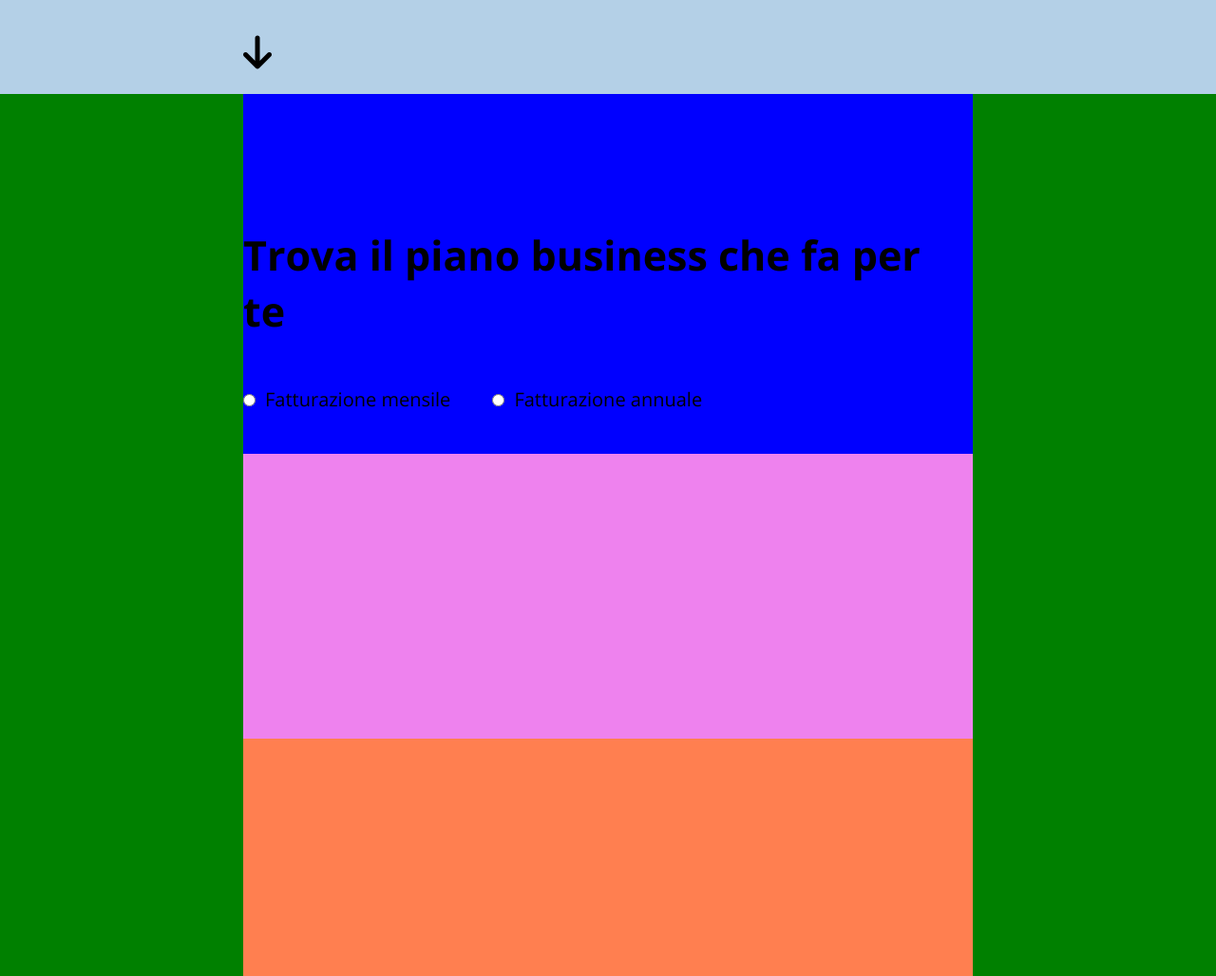
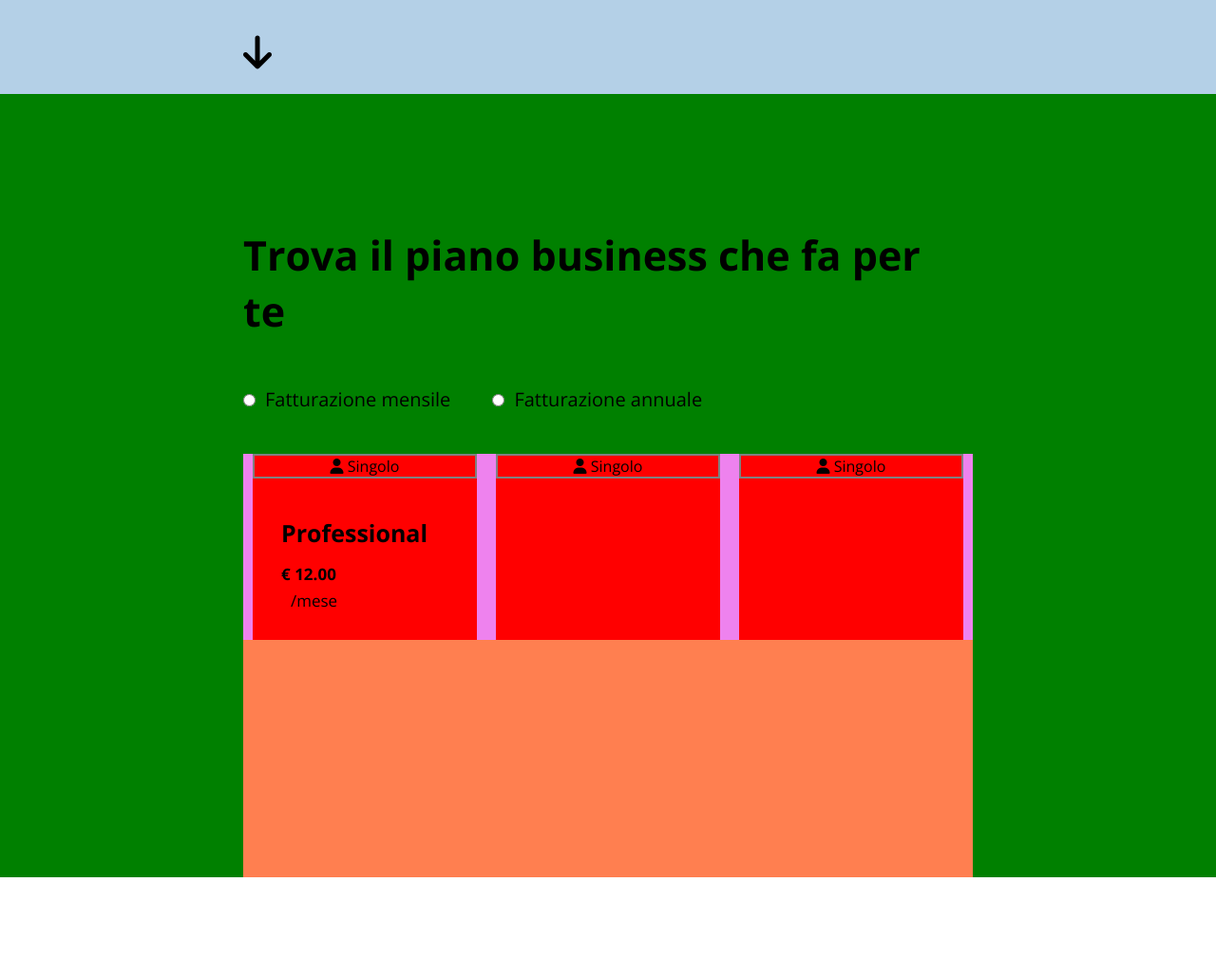
Before and after one commit to quintusdev/htmlcss-dropbox, a plain HTML site: page index.html in a window 1280 px wide. Shown: the part 1029-2057 px from the top of the page at 95% size. After the commit the page ends 1953 px from the top, so only its background shows below. Drawn offline with nearby package versions, Linux system fonts and the light colour scheme.

Commit message:
[FEATURES] [STYLE] Inserimento liste nel piano business

```diff
--- a/css/style.css
+++ b/css/style.css
@@ -160,7 +160,6 @@ body {
                 .contplan {
                     width: 60%;
                     margin: 0 auto;
-                    background-color: yellow;
                 }
             /* FINE STYLE CONTENITORI */
 
@@ -169,11 +168,11 @@ body {
                 .rowbusiness1 {
                     width: 100%;
                     margin: 0 auto;
-                    background-color: blue;
                 }
                 .rowbusiness2 {
+                    display: flex;
                     width: 100%;
-                    height: 300px;
+                    margin: 0 auto;
                     background-color: violet;
                 }
 
@@ -190,6 +189,11 @@ body {
                     width: calc(100% / 3 - 20px);
                     margin: 0 10px;
                     background-color: red;
+                }
+
+                .col33content .business-plan {
+                    text-align: center;
+                    border: 2px solid grey;
                 }
 
             /* FINE STYLE COLONNE */
@@ -215,7 +219,41 @@ body {
             }
             /* FINE STYLE INTESTAZIONE 1 */
 
+            /* STYLE SPECIFY */
+                /* STYLE INTESTAZIONE */
+                h3{
+                    font-size: 25px;
+                    margin: 40px 0 0 30px;
+                }
 
+                .price, .period {
+                    font-size: 17px;
+                }
+
+                .price {
+                    margin: 15px 0 0px 30px;
+                }
+
+                .period {
+                    margin: 5px 0 30px 40px;
+                }
+                /* FINE STYLE INTESTAZIONE */
+
+
+                /* UTILITIES LISTE */
+                .specify ul {
+                    list-style-type: none;
+                }
+
+                .specify li {
+                    text-decoration: none;
+                }
+                /* FINE UTILITIES LISTE */
+
+                /* STYLE LISTE */
+                /* FINE STYLE LISTE */
+
+            /* FINE STYLE SPECIFY */
 
 
         /* FINE STYLE PIANO BUSINESS */
--- a/index.html
+++ b/index.html
@@ -80,25 +80,62 @@
         <!-- INIZIO SEZIONE PIANO BUSINESS -->
         <div class="contpianobusiness">
             <div class="contplan">
+                <!-- INTESTAZIONE BUSINESS -->
                 <div class="rowbusiness1">
                     <h2>Trova il piano business che fa per te</h2>
                     <input class="radius" type="radio" name="mese" id="mese"><span>Fatturazione mensile</span>
                     <input class="radius" type="radio" name="anno" id="anno"><span>Fatturazione annuale</span>
-                    <div class="rowbusiness2">
-                        <div class="col33">
-
-                        </div>
-
-                        <div class="col33">
-
-                        </div>
-
-                        <div class="col33">
-
+                </div>
+                <!-- FINE INTESTAZIONE BUSINESS -->
+                <!-- INIZIO COLONNE PIANI -->
+                <div class="rowbusiness2">
+                    <!-- PIANO SINGOLO -->
+                    <div class="col33">
+                        <div class="col33content">
+                            <div class="business-plan">
+                                <i class="fa-solid fa-user"></i> Singolo
+                            </div>
+                            <div class="specify">
+                                <h3><b>Professional</b></h3>
+                                <div class="price"><b>&euro; 12.00</b></div>
+                                <div class="period">/mese</div>
+                                <ul>
+                                    <li></li>
+                                </ul>
+                            </div>
                         </div>
                     </div>
+                    <!-- FINE PIANO SINGOLO -->
+                    <!-- PIANO TEAM -->
+                    <div class="col33">
+                        <div class="col33content">
+                            <div class="business-plan">
+                                <i class="fa-solid fa-user"></i> Singolo
+                            </div>
+                            <div class="specify">
+                                <ul>
+                                    <li></li>
+                                </ul>
+                            </div>
+                        </div>
+                    </div>
+                    <!-- FINE PIANO TEAM -->
+                    <!-- PIANO AZIENDA -->
+                    <div class="col33">
+                        <div class="col33content">
+                            <div class="business-plan">
+                                <i class="fa-solid fa-user"></i> Singolo
+                            </div>
+                            <div class="specify">
+                                <ul>
+                                    <li></li>
+                                </ul>
+                            </div>
+                        </div>
+                    </div>
+                    <!-- FINE PIANO AZIENDA -->
                 </div>
-
+                <!-- FINE COLONNE PIANI -->
                 <div class="rowbusiness3">
                     <div class="col33">
 
```
